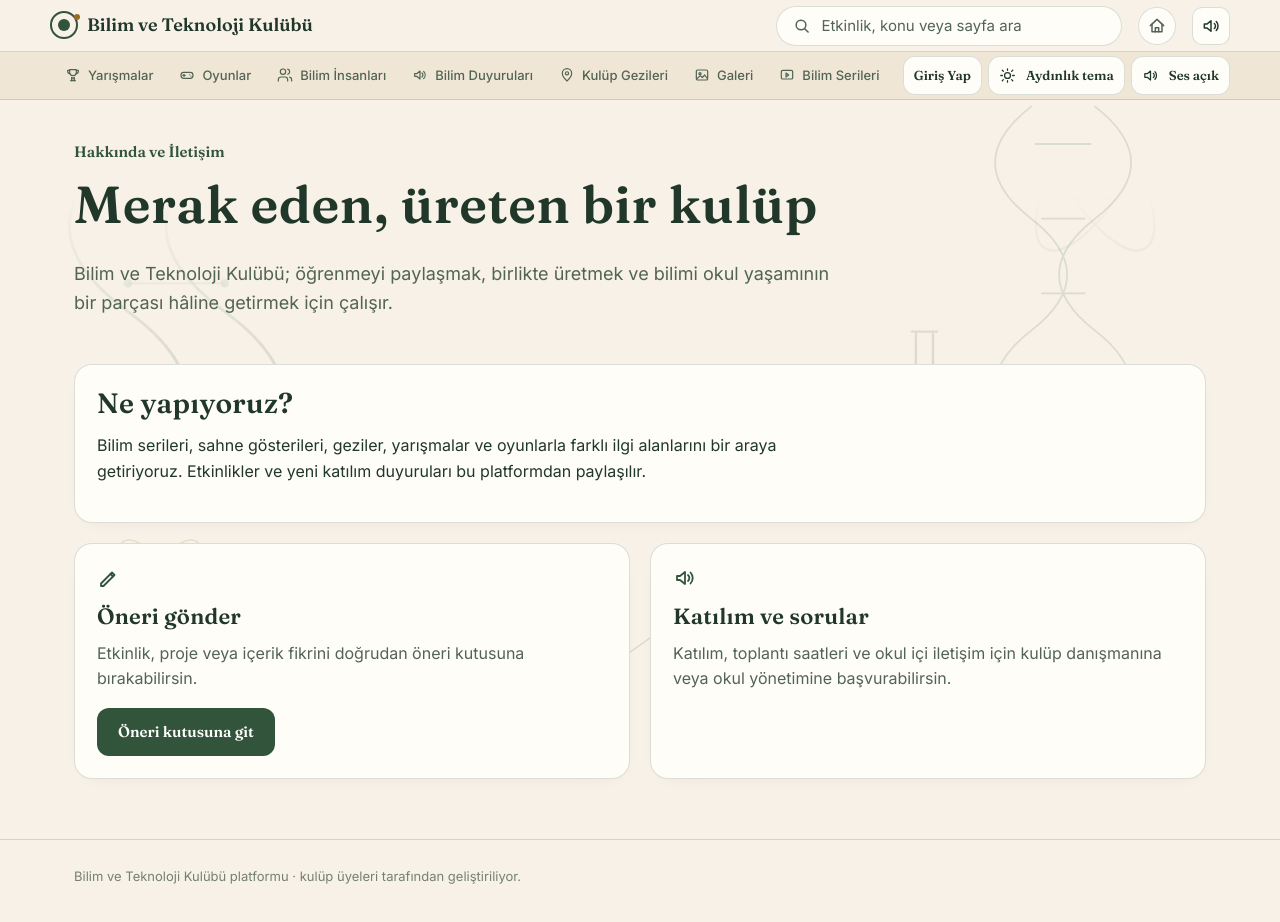
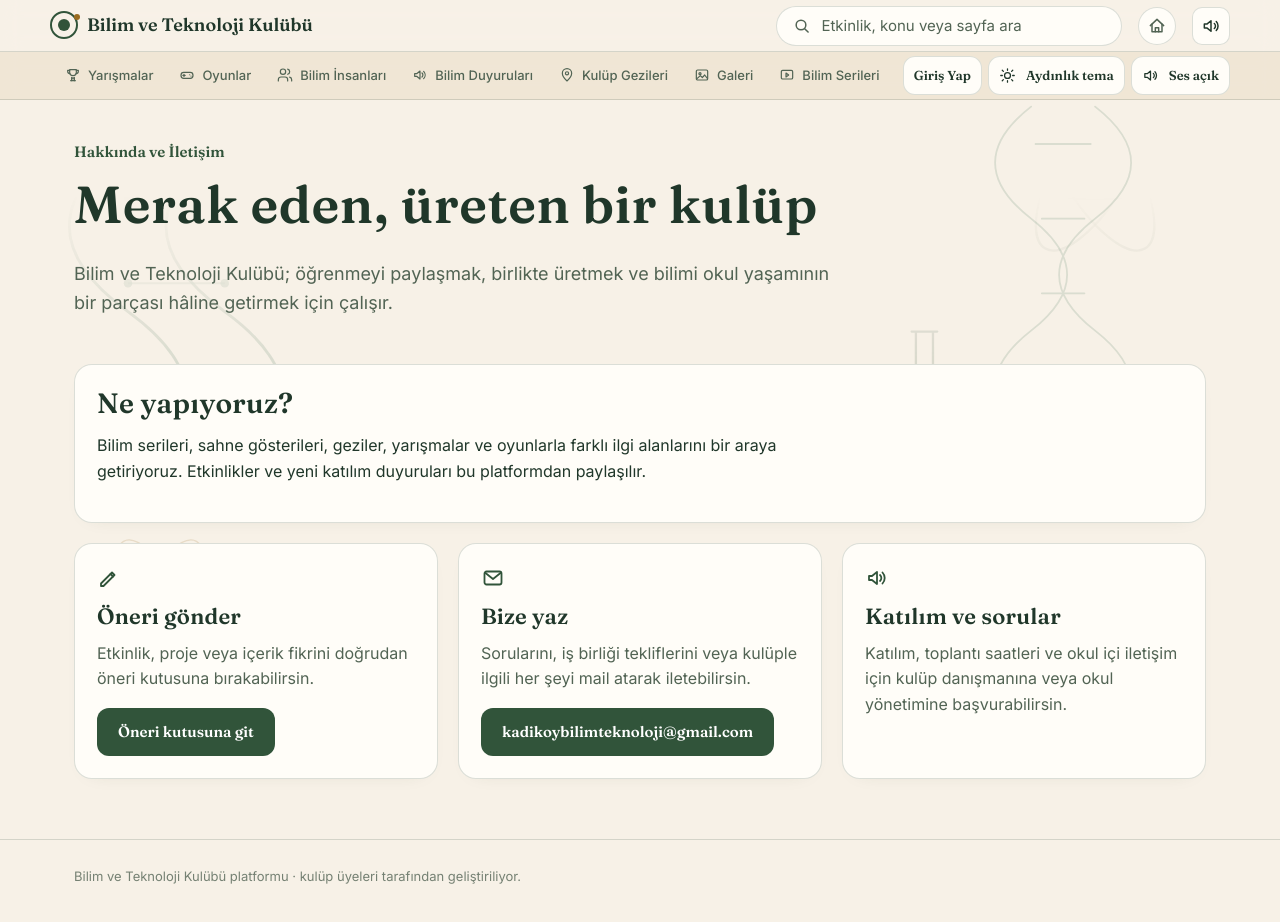
Before and after one commit to betulcini/bilim-kulubu, a SvelteKit app: page /hakkinda-iletisim in a window 1280 px wide. Shown: the top 922 px of the page. Built offline with nearby package versions, Linux system fonts and the light colour scheme; no server answers.

Commit message:
hata düzeltme

```diff
--- a/src/lib/components/Icon.svelte
+++ b/src/lib/components/Icon.svelte
@@ -65,6 +65,9 @@
 		<circle cx="12" cy="12" r="8.7" />
 		<path d="M12 10.8v5" />
 		<path d="M12 8.1h.01" stroke-width="2.6" />
+	{:else if name === 'mail'}
+		<rect x="3.5" y="5.5" width="17" height="13" rx="2" />
+		<path d="m4.5 7 7.5 6 7.5-6" />
 	{:else if name === 'sun'}
 		<circle cx="12" cy="12" r="4.2" />
 		<path d="M12 2.5v2.2M12 19.3v2.2M4.6 4.6l1.6 1.6M17.8 17.8l1.6 1.6M2.5 12h2.2M19.3 12h2.2M4.6 19.4l1.6-1.6M17.8 6.2l1.6-1.6" />
--- a/src/routes/hakkinda-iletisim/+page.svelte
+++ b/src/routes/hakkinda-iletisim/+page.svelte
@@ -1,97 +1,55 @@
 <script>
-
 	import PageHeader from '$lib/components/PageHeader.svelte';
-
 	import Icon from '$lib/components/Icon.svelte';
-
 </script>
 
-
-
 <svelte:head>
-
 	<title>Hakkında ve İletişim · Bilim ve Teknoloji Kulübü</title>
-
 </svelte:head>
 
-
-
 <PageHeader
-
 	eyebrow="Hakkında ve İletişim"
-
 	title="Merak eden, üreten bir kulüp"
-
 	desc="Bilim ve Teknoloji Kulübü; öğrenmeyi paylaşmak, birlikte üretmek ve bilimi okul yaşamının bir parçası hâline getirmek için çalışır."
-
 />
 
-
-
 <div class="content-max about-wrap">
-
 	<section class="bracket-card">
-
 		<h2>Ne yapıyoruz?</h2>
-
 		<p>
-
 			Bilim serileri, sahne gösterileri, geziler, yarışmalar ve oyunlarla farklı ilgi alanlarını
-
 			bir araya getiriyoruz. Etkinlikler ve yeni katılım duyuruları bu platformdan paylaşılır.
-
 		</p>
-
 	</section>
 
-
-
 	<section class="contact-grid" aria-label="İletişim seçenekleri">
-
 		<div class="bracket-card contact-card">
-
 			<Icon name="suggestion" size={24} />
-
 			<h2>Öneri gönder</h2>
-
 			<p>Etkinlik, proje veya içerik fikrini doğrudan öneri kutusuna bırakabilirsin.</p>
-
 			<a class="btn btn-primary" href="/oneri">Öneri kutusuna git</a>
-
+		</div>
+		<div class="bracket-card contact-card">
+			<Icon name="mail" size={24} />
+			<h2>Bize yaz</h2>
+			<p>Sorularını, iş birliği tekliflerini veya kulüple ilgili her şeyi mail atarak iletebilirsin.</p>
+			<a class="btn btn-primary" href="mailto:kadikoybilimteknoloji@gmail.com">kadikoybilimteknoloji@gmail.com</a>
+		</div>
+		<div class="bracket-card contact-card">
+			<Icon name="announce" size={24} />
+			<h2>Katılım ve sorular</h2>
+			<p>Katılım, toplantı saatleri ve okul içi iletişim için kulüp danışmanına veya okul yönetimine başvurabilirsin.</p>
+		</div>
+	</section>
 </div>
 
-        <div class="bracket-card contact-card">
-
-            <Icon name="announce" size={24} />
-
-            <h2>Katılım ve sorular</h2>
-
-            <p>Katılım, toplantı saatleri ve okul içi iletişim için kulüp danışmanına veya okul yönetimine başvurabilirsin.</p>
-
-        </div>
-
-    </section>
-
-</div>
-
-
-
 <style>
-
 	.about-wrap { display: grid; gap: 20px; margin-bottom: 56px; }
-
-    .contact-grid { display: grid; grid-template-columns: repeat(2, minmax(0, 1fr)); gap: 20px; }
-
+	.contact-grid { display: grid; grid-template-columns: repeat(3, minmax(0, 1fr)); gap: 20px; }
 	.contact-card { display: flex; flex-direction: column; align-items: flex-start; }
-
 	.contact-card :global(svg) { color: var(--accent); margin-bottom: 14px; }
-
 	.contact-card h2 { font-size: var(--fs-lg); }
-
 	.contact-card p { color: var(--text-muted); }
-
-    .contact-card .btn { margin-top: auto; text-decoration: none; }
-
-    @media (max-width: 620px) { .contact-grid { grid-template-columns: 1fr; } }
-
+	.contact-card .btn { margin-top: auto; text-decoration: none; word-break: break-all; }
+	@media (max-width: 860px) { .contact-grid { grid-template-columns: 1fr; } }
 </style>
```
Also changed, not shown: 1 other file (tests, documents, lock files or other folders). Lines whose indentation alone changed are shown as unchanged.
